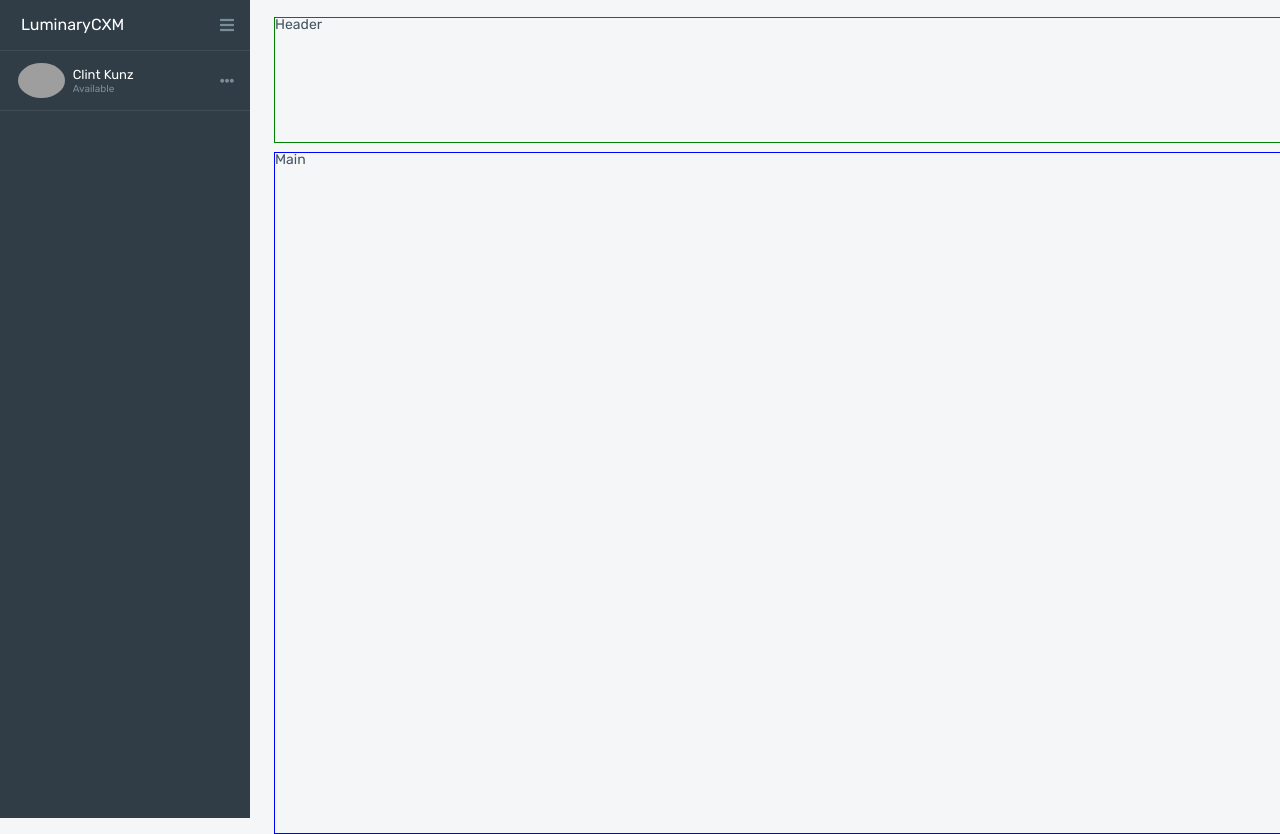
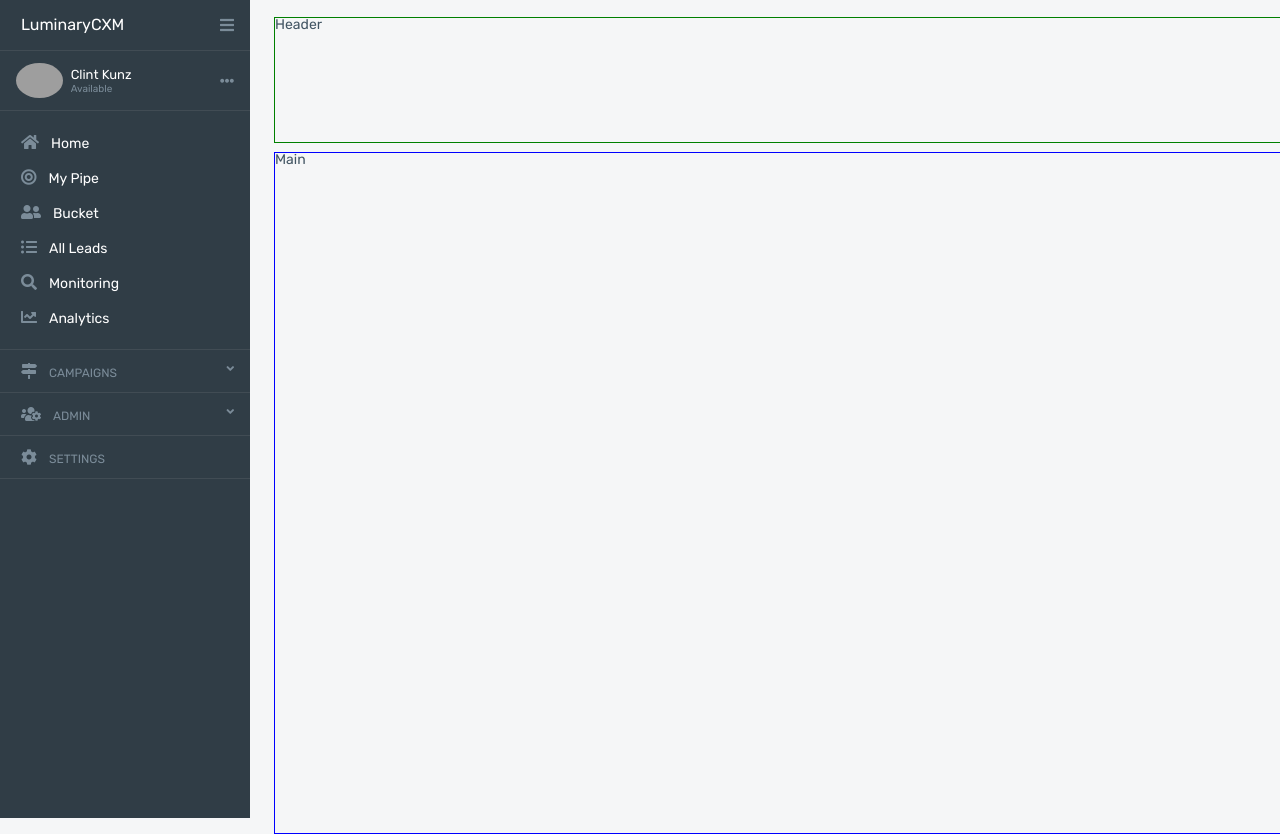
Before and after one commit to clintKunz/shine-solar-leads, a React (Create React App) app: page / in a window 1280 px wide. Shown: the top 834 px of the page. Built offline with nearby package versions, Linux system fonts and the light colour scheme; grey boxes are pictures that could not be loaded.

Commit message:
drawer complete

```diff
--- a/src/Components/Drawer.jsx
+++ b/src/Components/Drawer.jsx
@@ -5,7 +5,7 @@ function Drawer() {
         <section className="drawer">
             <div className="drawer-title">
                 <h1>LuminaryCXM</h1>
-                <i class="fas fa-bars" style={{color: '#7B8C99'}}></i>
+                <i class="fas fa-bars"></i>
             </div>
             <div className="drawer-profile">
                 <div className="pic-name-status">
@@ -15,7 +15,53 @@ function Drawer() {
                         <div>Available</div>
                     </div>
                 </div>
-                <i class="fas fa-ellipsis-h" style={{color: '#7B8C99'}}></i>
+                <i class="fas fa-ellipsis-h"></i>
+            </div>
+            <div className="drawer-navigation">
+                <div>
+                    <i class="fas fa-home"></i>
+                    Home
+                </div>
+                <div>
+                    <i class="fas fa-bullseye"></i>
+                    My Pipe
+                </div>
+                <div>
+                    <i class="fas fa-user-friends"></i>
+                    Bucket
+                </div>
+                <div>
+                    <i class="fas fa-list-ul"></i>
+                    All Leads
+                </div>
+                <div>
+                    <i class="fas fa-search"></i>
+                    Monitoring
+                </div>
+                <div>
+                    <i class="fas fa-chart-line"></i>
+                    Analytics
+                </div>
+            </div>
+            <div className="drawer-campaign-admin-settings">
+                <div>
+                    <i class="fas fa-map-signs"></i>
+                    CAMPAIGNS
+                </div>
+                <i class="fas fa-angle-down"></i>
+            </div>
+            <div className="drawer-campaign-admin-settings">
+                <div>
+                    <i class="fas fa-users-cog"></i>
+                    ADMIN
+                </div>
+                <i class="fas fa-angle-down"></i>
+            </div>
+            <div className="drawer-campaign-admin-settings">
+                <div>
+                    <i class="fas fa-cog"></i>
+                    SETTINGS
+                </div>
             </div>
         </section>
     )
--- /dev/null
+++ b/src/LessOutput/drawer.css
@@ -0,0 +1,38 @@
+.drawer {
+  height: 98vh;
+  min-width: 250px;
+  padding: 17px 0 17px 0;
+  background-color: #303d46;
+  color: #ffffff;
+}
+.drawer .drawer-title {
+  font-size: 16px;
+  display: flex;
+  justify-content: space-between;
+  padding: 0 16px 17px 21px;
+  border-bottom: 1px solid #414C54;
+}
+.drawer .drawer-profile {
+  display: flex;
+  align-items: center;
+  justify-content: space-between;
+  padding: 12px 16px 12px 18px;
+  border-bottom: 1px solid #414C54;
+}
+.drawer .drawer-profile .pic-name-status {
+  display: flex;
+  align-items: center;
+}
+.drawer .drawer-profile .pic-name-status img {
+  border-radius: 50%;
+  height: 35px;
+  margin-right: 8px;
+}
+.drawer .drawer-profile .pic-name-status .name-status {
+  font-size: 13px;
+}
+.drawer .drawer-profile .pic-name-status .name-status div {
+  margin-top: 3px;
+  font-size: 10px;
+  color: #7B8C99;
+}
--- /dev/null
+++ b/src/LessOutput/global.css
@@ -0,0 +1,14 @@
+body {
+  font-family: 'Rubik', sans-serif;
+  box-sizing: border-box;
+  font-size: 14px;
+}
+body .container {
+  display: flex;
+  width: 100%;
+  min-width: 1250px;
+  max-width: 1410px;
+  background-color: #F5F6F7;
+  margin: 0 auto;
+  color: #425563;
+}
--- a/src/LessOutput/index.css
+++ b/src/LessOutput/index.css
@@ -134,7 +134,7 @@ body {
 body .container {
   display: flex;
   width: 100%;
-  min-width: 1024px;
+  min-width: 1250px;
   max-width: 1410px;
   background-color: #F5F6F7;
   margin: 0 auto;
@@ -147,6 +147,9 @@ body .container {
   background-color: #303d46;
   color: #ffffff;
 }
+.drawer .fas {
+  color: #7B8C99;
+}
 .drawer .drawer-title {
   font-size: 16px;
   display: flex;
@@ -158,7 +161,7 @@ body .container {
   display: flex;
   align-items: center;
   justify-content: space-between;
-  padding: 12px 16px 12px 18px;
+  padding: 12px 16px;
   border-bottom: 1px solid #414C54;
 }
 .drawer .drawer-profile .pic-name-status {
@@ -178,6 +181,29 @@ body .container {
   font-size: 10px;
   color: #7B8C99;
 }
+.drawer .drawer-navigation {
+  padding: 23px 16px 5px 21px;
+  border-bottom: 1px solid #414C54;
+}
+.drawer .drawer-navigation div {
+  margin-bottom: 18px;
+}
+.drawer .drawer-navigation .fas {
+  font-size: 16px;
+  margin-right: 12px;
+}
+.drawer .drawer-campaign-admin-settings {
+  display: flex;
+  justify-content: space-between;
+  padding: 13px 16px 13px 21px;
+  border-bottom: 1px solid #414C54;
+  color: #7B8C99;
+  font-size: 12px;
+}
+.drawer .drawer-campaign-admin-settings div .fas {
+  margin-right: 12px;
+  font-size: 16px;
+}
 .header {
   min-width: 774px;
   width: 1115px;
--- /dev/null
+++ b/src/LessOutput/main.css
@@ -0,0 +1,5 @@
+.main {
+  border: 1px solid blue;
+  height: 85vh;
+  margin: 0 21px 0 24px;
+}
--- a/src/LessStyling/drawer.less
+++ b/src/LessStyling/drawer.less
@@ -4,6 +4,10 @@
     padding: 17px 0 17px 0;
     background-color: #303d46;
     color: #ffffff;
+
+    .fas {
+        color: #7B8C99;
+    }
 
     .drawer-title {
         font-size: 16px;
@@ -17,7 +21,7 @@
         display: flex;
         align-items: center;
         justify-content: space-between;
-        padding: 12px 16px 12px 18px;
+        padding: 12px 16px;
         border-bottom: 1px solid #414C54;
 
         .pic-name-status {
@@ -41,4 +45,33 @@
             }
         }
     }
+
+    .drawer-navigation {
+        padding: 23px 16px 5px 21px;
+        border-bottom: 1px solid #414C54;
+
+        div {
+            margin-bottom: 18px;
+        }
+
+        .fas {
+            font-size: 16px;
+            margin-right: 12px;
+        }
+    }
+
+    .drawer-campaign-admin-settings {
+        display: flex;
+        justify-content: space-between;
+        padding: 13px 16px 13px 21px;
+        border-bottom: 1px solid #414C54;
+        color: #7B8C99;
+        font-size: 12px;
+
+        div .fas {
+            margin-right: 12px;
+            font-size: 16px;
+        }
+
+    }
 }
--- a/src/LessStyling/global.less
+++ b/src/LessStyling/global.less
@@ -6,7 +6,7 @@ body {
     .container {
         display: flex;
         width: 100%;
-        min-width: 1024px;
+        min-width: 1250px;
         max-width: 1410px;
         background-color: #F5F6F7;
         margin: 0 auto;
```
Also changed, not shown: src/LessOutput/header.css (added, +7 -0 lines).
